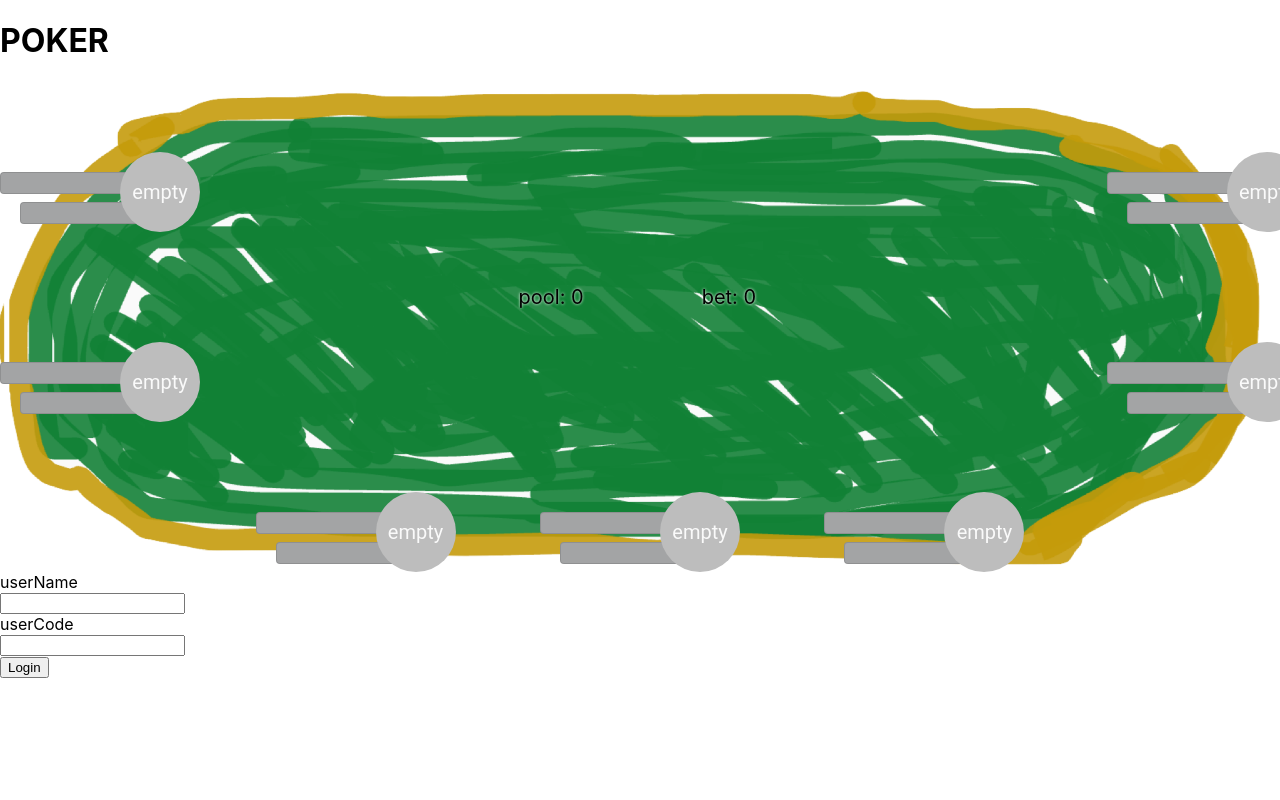
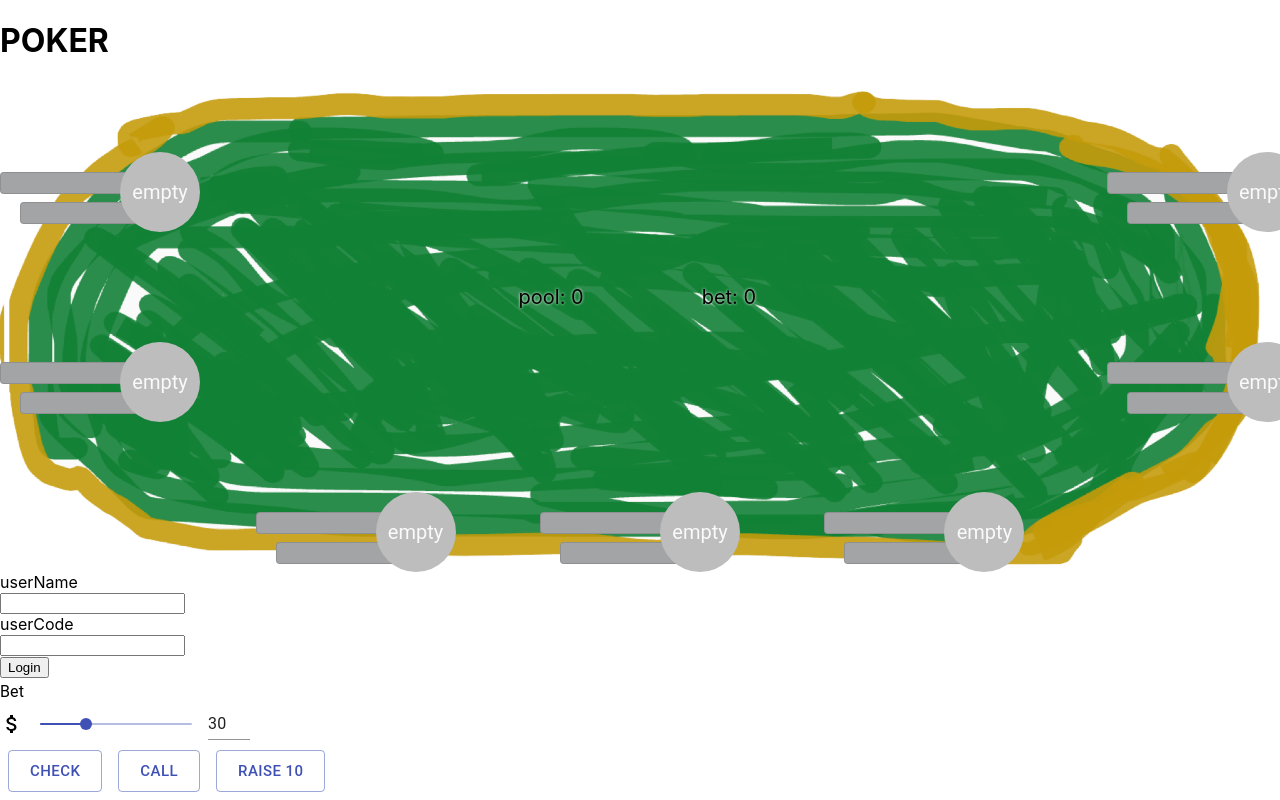
Before and after one commit to Tsai4000/FHPoker, a React (Create React App) app in the folder client/: page / in a window 1280 px wide. Shown: the top 800 px of the page. Built offline with nearby package versions, Linux system fonts and the light colour scheme.

Commit message:
Add actions buttons

```diff
--- a/client/src/App.js
+++ b/client/src/App.js
@@ -3,6 +3,7 @@ import "./App.css"
 import io from "socket.io-client"
 import Table from "./container/Table/table"
 import Login from './container/Login/login'
+import ActionButtons from './container/Actions/actionButtons'
 import { useSelector, useDispatch } from 'react-redux';
 import { setSeats } from './reducer/seats/seatsAction'
 import { setName, setMoney, setSitOn, setIsReady } from './reducer/user/userAction'
@@ -78,6 +79,7 @@ function SocketApp() {
       {!name ? null : <div>{`name: ${name}`}</div>}
       {!money ? null : <div>{`money: ${money}`}</div>}
       {!sitOn ? null : <div>{`sit on ${sitOn}`}</div>}
+      <ActionButtons />
     </div>
   )
 }
--- /dev/null
+++ b/client/src/container/Actions/actionButtons.js
@@ -0,0 +1,33 @@
+import React, { useCallback } from "react"
+import { makeStyles } from '@material-ui/core'
+import Slide from './component/slide'
+import Button from '@material-ui/core/Button';
+
+const useStyle = makeStyles((theme) => ({
+  root: {
+    position: 'fixed',
+    left: 0,
+    bottom: 0
+  },
+  margin: {
+    margin: theme.spacing(1),
+  }
+}))
+
+export default function ActionButtons(props) {
+  const classes = useStyle()
+  return (
+    <div className={classes.root}>
+      <Slide />
+      <Button variant="outlined" size="large" color="primary" className={classes.margin}>
+        Check
+      </Button>
+      <Button variant="outlined" size="large" color="primary" className={classes.margin}>
+        Call
+      </Button>
+      <Button variant="outlined" size="large" color="primary" className={classes.margin}>
+        {`Raise ${10}`}
+      </Button>
+    </div>
+  )
+}
--- /dev/null
+++ b/client/src/container/Actions/component/slide.js
@@ -0,0 +1,73 @@
+import React from 'react';
+import { makeStyles } from '@material-ui/core/styles';
+import Grid from '@material-ui/core/Grid';
+import Typography from '@material-ui/core/Typography';
+import Slider from '@material-ui/core/Slider';
+import Input from '@material-ui/core/Input';
+import AttachMoneyIcon from '@material-ui/icons/AttachMoney';
+
+const useStyles = makeStyles({
+  root: {
+    width: 250,
+  },
+  input: {
+    width: 42,
+  },
+});
+
+export default function InputSlider() {
+  const classes = useStyles();
+  const [value, setValue] = React.useState(30);
+
+  const handleSliderChange = (event, newValue) => {
+    setValue(newValue);
+  };
+
+  const handleInputChange = (event) => {
+    setValue(event.target.value === '' ? '' : Number(event.target.value));
+  };
+
+  const handleBlur = () => {
+    if (value < 0) {
+      setValue(0);
+    } else if (value > 100) {
+      setValue(100);
+    }
+  };
+
+  return (
+    <div className={classes.root}>
+      <Typography id="input-slider" gutterBottom>
+        Bet
+      </Typography>
+      <Grid container spacing={2} alignItems="center">
+        <Grid item>
+          <AttachMoneyIcon />
+        </Grid>
+        <Grid item xs>
+          <Slider
+            value={typeof value === 'number' ? value : 0}
+            onChange={handleSliderChange}
+            aria-labelledby="input-slider"
+          />
+        </Grid>
+        <Grid item>
+          <Input
+            className={classes.input}
+            value={value}
+            margin="dense"
+            onChange={handleInputChange}
+            onBlur={handleBlur}
+            inputProps={{
+              step: 10,
+              min: 0,
+              max: 100,
+              type: 'number',
+              'aria-labelledby': 'input-slider',
+            }}
+          />
+        </Grid>
+      </Grid>
+    </div>
+  );
+}
```
